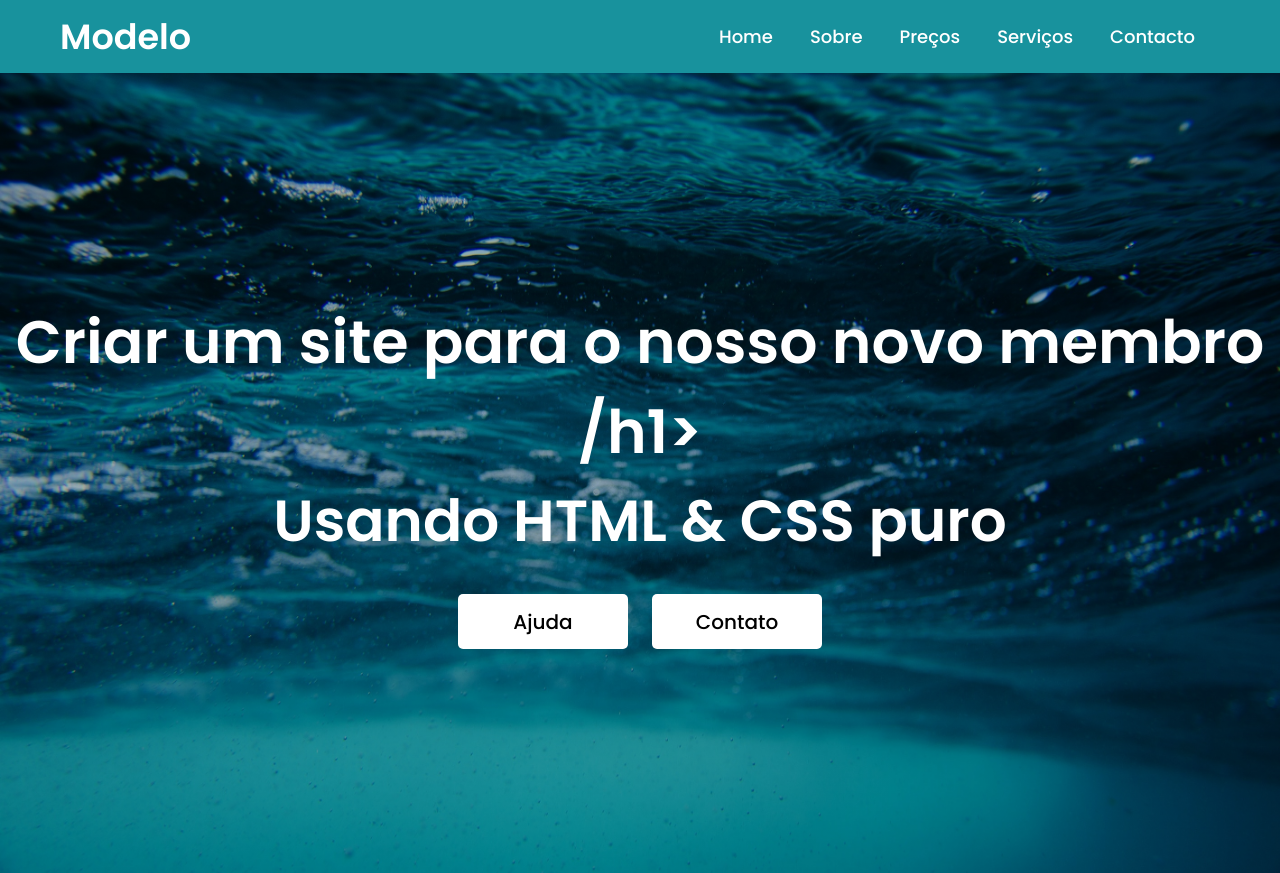
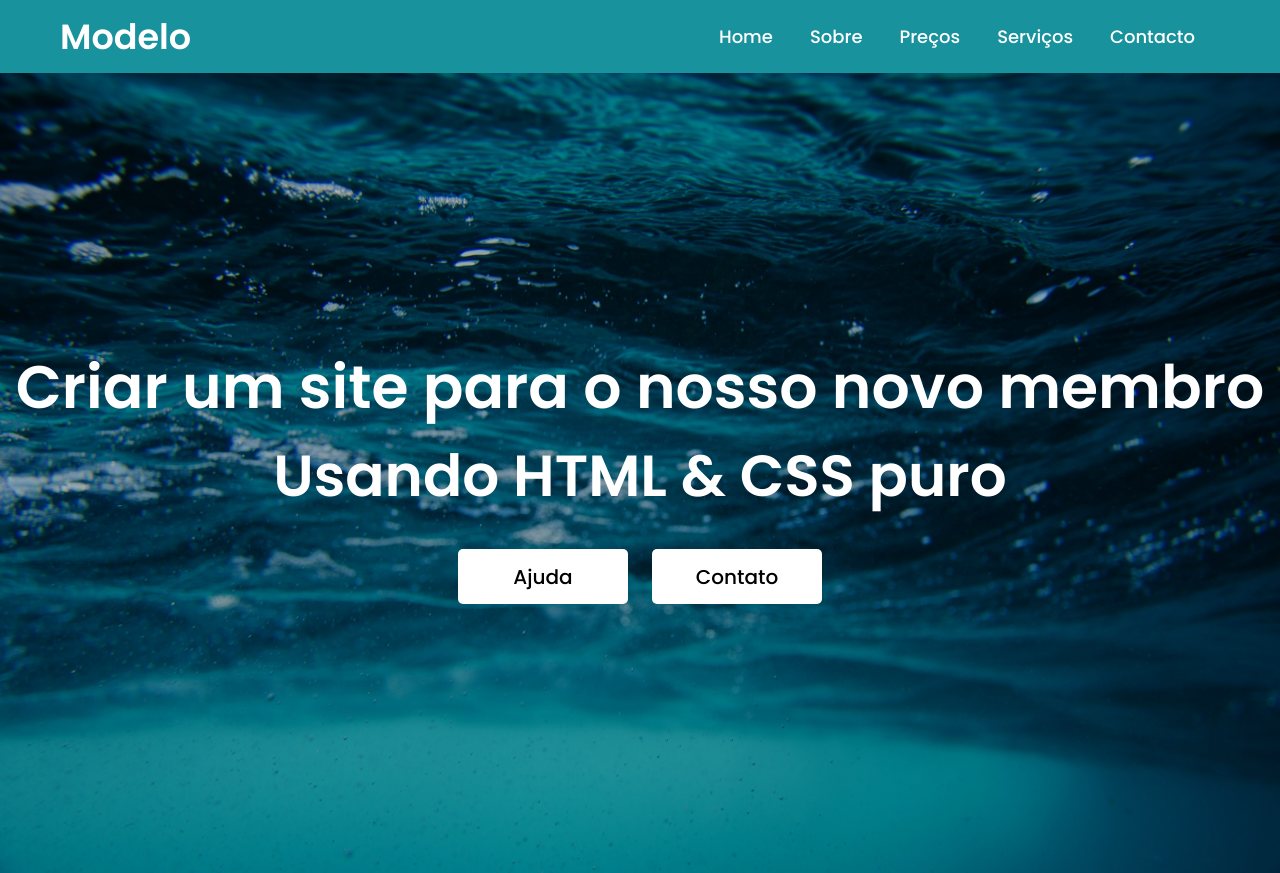
Before and after one commit to alexeiev/docker-sites, a plain HTML site: page site/index.html in a window 1280 px wide. Drawn offline with Linux system fonts and the light colour scheme.

```diff
--- a/site/index.html
+++ b/site/index.html
@@ -25,7 +25,7 @@
     </nav>
     <section class="banner">
         <div class="texto">
-           <h1 class="titulo">Criar um site para o nosso novo membro /h1>
+           <h1 class="titulo">Criar um site para o nosso novo membro </h1>
            <h2 class="sub_titulo">Usando HTML & CSS puro</h2>
            <div class="botoes">
                 <button class="overlay">Ajuda </button>
```
Also changed, not shown: 1 other file.
